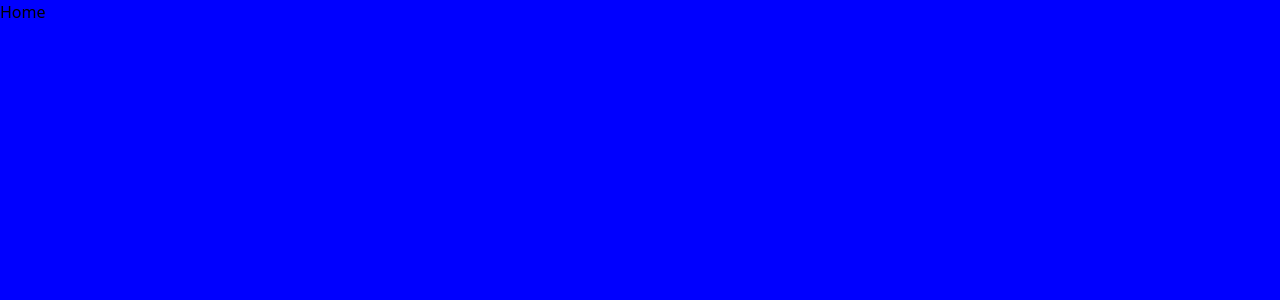
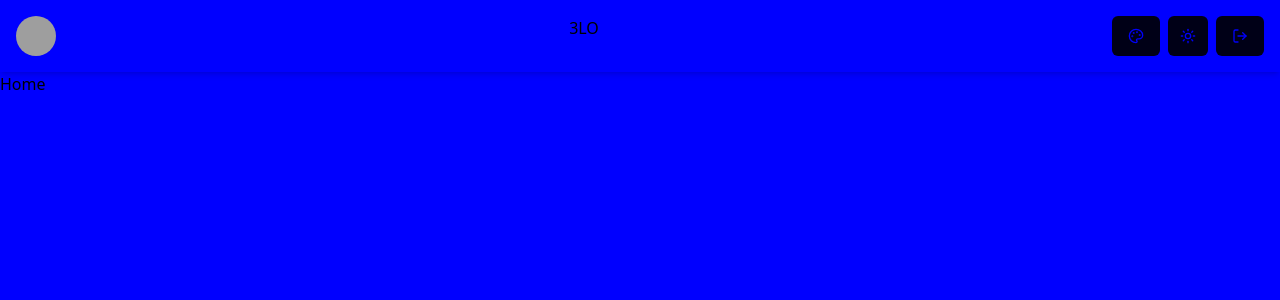
Before and after one commit to eduardonot/profilesapp, a React (Vite) app: page / in a window 1280 px wide. Shown: the top 300 px of the page. Built offline with nearby package versions, Linux system fonts and the light colour scheme; grey boxes are pictures that could not be loaded.

Commit message:
feat: implements toolbar

```diff
--- a/src/components/templates/toolbar.tsx
+++ b/src/components/templates/toolbar.tsx
@@ -4,7 +4,7 @@ import { Button } from "../ui/button";
 import { ModeToggle } from "../misc/btn-toggle-mode";
 import { ColorPicker } from "../misc/color-picker";
 import { Popover, PopoverContent, PopoverTrigger } from "../ui/popover";
-import { generateGradientFromColor } from "@/helper/colorGradient";
+import { generateGradientFromColor } from "@/helpers/colorGradient";
 import { useTheme } from "../theme-provider";
 
 export const Toolbar = () => {
@@ -12,7 +12,6 @@ export const Toolbar = () => {
 
   const setColorTheme = (hexColor: string) => {
     const colors = generateGradientFromColor(hexColor);
-    // settings.setColors(colors);
     setColors(colors);
   };
 
--- a/src/main.tsx
+++ b/src/main.tsx
@@ -2,6 +2,7 @@ import { StrictMode } from "react";
 import { createRoot } from "react-dom/client";
 import { RouterProvider } from "react-router-dom";
 import { ThemeProvider } from "./components/theme-provider";
+import { Toolbar } from "./components/templates/toolbar";
 
 import { routes } from "./routes";
 import "./index.css";
@@ -9,6 +10,7 @@ import "./index.css";
 createRoot(document.getElementById("root")!).render(
   <StrictMode>
     <ThemeProvider>
+      <Toolbar />
       <RouterProvider router={routes} />
     </ThemeProvider>
   </StrictMode>
```
